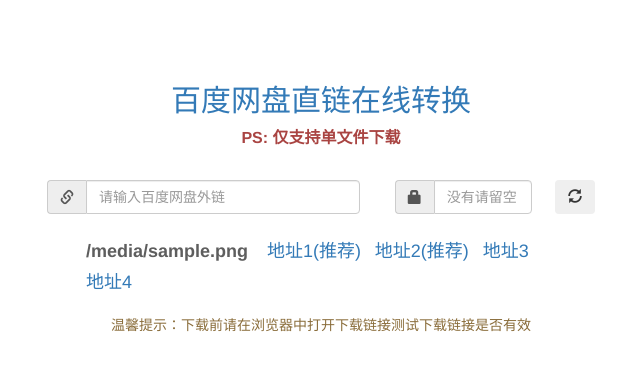
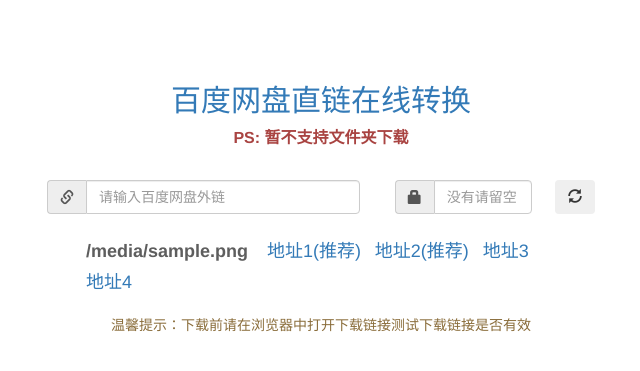
Before and after one commit to a3587556/bdyGetUrl, a Flask app: template templates/index.html in a window 1280 px wide. Shown: the top 371 px of the page, without its empty margins (319-959 px from the left). Run offline with Flask 2, Linux system fonts and the light colour scheme; the template is opened without the code that fills it: most values are stand-ins (such as "Sample title", 1, 10 or a date in 2020); some libraries are stand-ins or nearby versions.

Commit message:
update index.html

```diff
--- a/templates/index.html
+++ b/templates/index.html
@@ -55,7 +55,7 @@
   <body>
     <div class="container-fluid text-center">
         <h2 class="text-primary"><a href="/" style="text-decoration:none;">百度网盘直链在线转换</a></h2>
-        <label class="text-danger">PS: 仅支持单文件下载</label>
+        <label class="text-danger">PS: 暂不支持文件夹下载</label>
         <form class="form-inline" action="/" method="post">
             <!--<label class="labelLink text-primary">链接:</label>-->
             <div class="input-group" id="linkNode">
```
